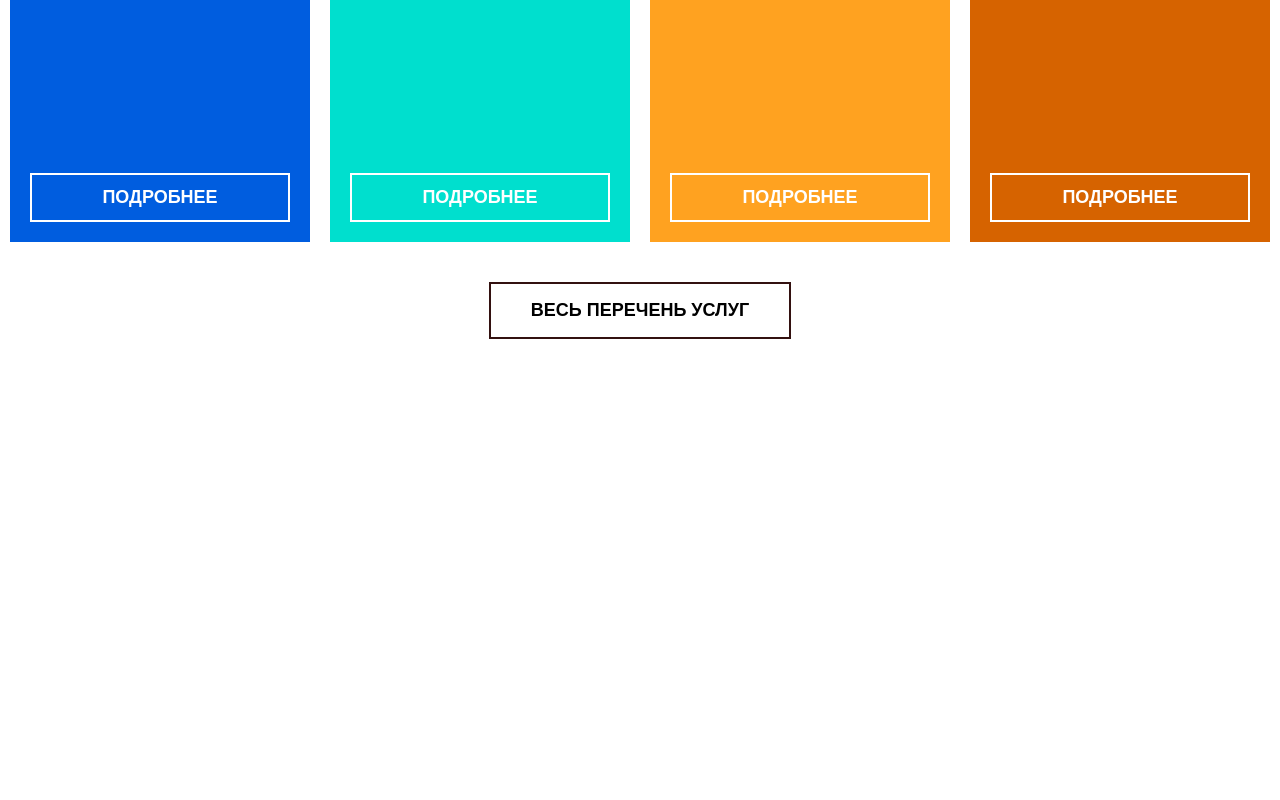
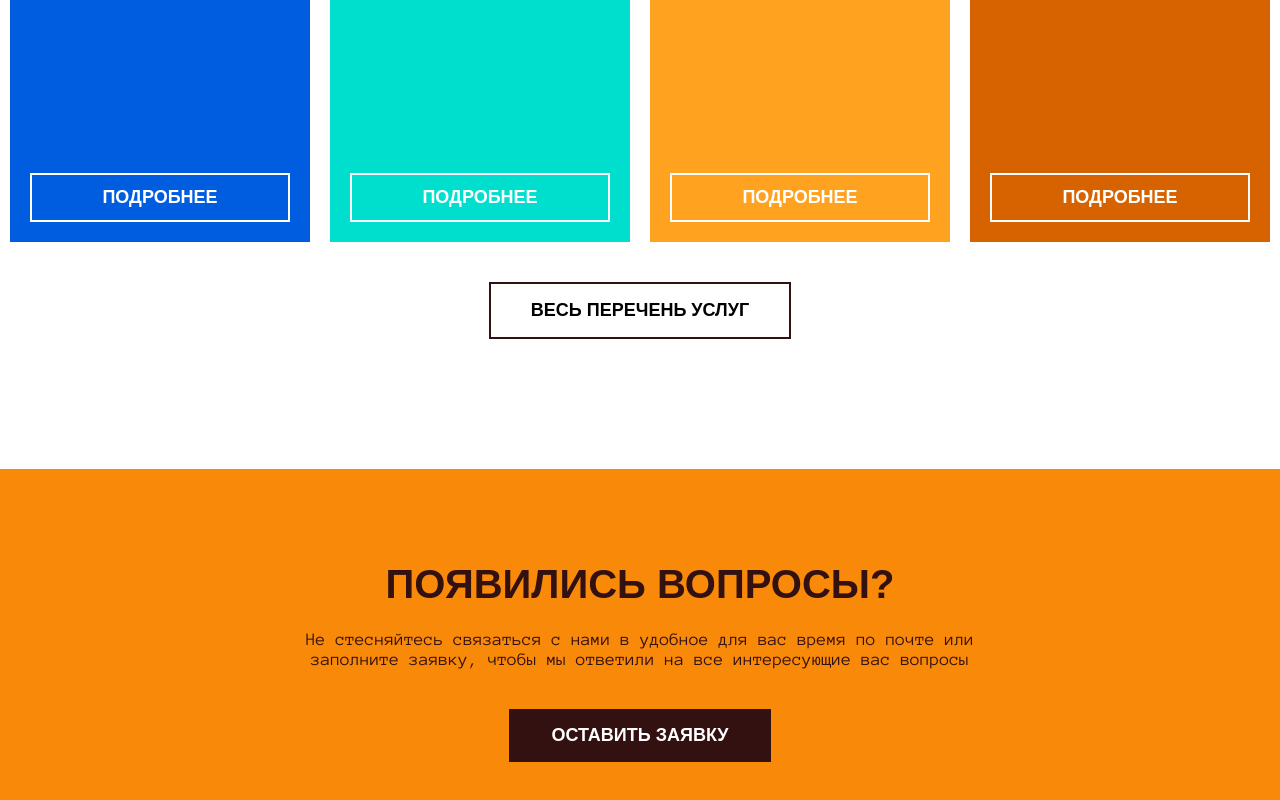
Before and after one commit to Pupsentiy/multiPage-Rocket, a React (Create React App) app: page / in a window 1280 px wide. Shown: the part 2410-3210 px from the top of the page. Before the commit the page ends 2879 px from the top, so only its background shows below. Built offline with nearby package versions, Linux system fonts and the light colour scheme.

Commit message:
added component (section) contactUs

```diff
--- a/src/assets/styles/index.scss
+++ b/src/assets/styles/index.scss
@@ -76,6 +76,22 @@ button {
   }
 }
 
+.button-brown {
+  background-color: var(--background-color-brown);
+  color: var(--color-white);
+  border: 2px solid var(--color-transparent);
+  &:hover {
+    background-color: var(--color-white);
+    color: var(--color-brown);
+    border: 2px solid var(--color-transparent);
+  }
+
+  &:active {
+    background-color: var(--color-beige);
+    border: 2px solid var(--color-transparent);
+  }
+}
+
 .container-main {
   max-width: 1440px;
   margin: 0 auto;
@@ -111,6 +127,7 @@ h1 {
   font-weight: 700;
   font-size: 40px;
   line-height: 50px;
+  text-align: center;
   color: var(--color-brown);
 
   @media (max-width: $breakpoint_sm) {
--- /dev/null
+++ b/src/components/contactUs/ContactUs.tsx
@@ -0,0 +1,27 @@
+import { FC } from "react";
+
+import "./contactUs.scss";
+import Button from "../button/Button";
+
+const ContactUs: FC = () => {
+  return (
+    <section className="contact-us">
+      <div className="container-main">
+        <div className="container-flex">
+          <h1 className="contact-us__title">ПОЯВИЛИСЬ ВОПРОСЫ?</h1>
+
+          <p className="contact-us__subtitle">
+            Не стесняйтесь связаться с нами в удобное для вас время по почте или
+            заполните заявку, чтобы мы ответили на все интересующие вас вопросы
+          </p>
+
+          <Button type="button" classProps="contact-us__button button-brown">
+            ОСТАВИТЬ заявку
+          </Button>
+        </div>
+      </div>
+    </section>
+  );
+};
+
+export default ContactUs;
--- /dev/null
+++ b/src/components/contactUs/contactUs.scss
@@ -0,0 +1,22 @@
+@import '../../assets/styles/variables.scss';
+
+.contact-us {
+  padding: 90px 10px;
+  background-color: var(--background-color-orage);
+  .contact-us__title {
+  }
+
+  .contact-us__subtitle {
+    margin-top: 20px;
+    width: 55%;
+    text-align: center;
+    @media (max-width: $breakpoint_lg) {
+      width: 100%;
+    }
+  }
+
+  .contact-us__button {
+    margin-top: 40px;
+    padding: 14px 40px;
+  }
+}
--- a/src/components/intro/Intro.tsx
+++ b/src/components/intro/Intro.tsx
@@ -28,7 +28,7 @@ const Intro: FC = () => {
           <a href="#!">
             <Button
               type="button"
-              classProps="intro-links__primary intro-link__button"
+              classProps="button-brown intro-link__button"
             >
               Оставить заявку
             </Button>
--- a/src/components/intro/intro.scss
+++ b/src/components/intro/intro.scss
@@ -56,21 +56,7 @@
        width: 290px;
       }
     }
-    .intro-links__primary {
-      background-color: var(--background-color-brown);
-      color: var(--color-white);
-      border: 2px solid var(--color-transparent);
-      &:hover {
-        background-color: var(--color-white);
-        color: var(--color-brown);
-        border: 2px solid var(--color-transparent);
-      }
 
-      &:active {
-        background-color: var(--color-beige);
-        border: 2px solid var(--color-transparent);
-      }
-    }
 
     .intro-links__transparent {
       background-color: var(--background-color-transparent);
--- a/src/components/ourMission/OurMission.scss
+++ b/src/components/ourMission/OurMission.scss
@@ -36,6 +36,7 @@
     @media (max-width: $breakpoint_sm) {
       font-size: 16px;
       line-height: 18px;
+      max-width: 100%;
     }
   }
 }
--- a/src/pages/Home/Home.tsx
+++ b/src/pages/Home/Home.tsx
@@ -1,3 +1,4 @@
+import ContactUs from "../../components/contactUs/ContactUs";
 import Intro from "../../components/intro/Intro";
 import OurAdvantage from "../../components/ourAdvantage/OurAdvantage";
 import OurMission from "../../components/ourMission/OurMission";
@@ -10,6 +11,7 @@ const Home = () => {
       <OurMission />
       <OurAdvantage />
       <Service />
+      <ContactUs />
     </>
   );
 };
```
